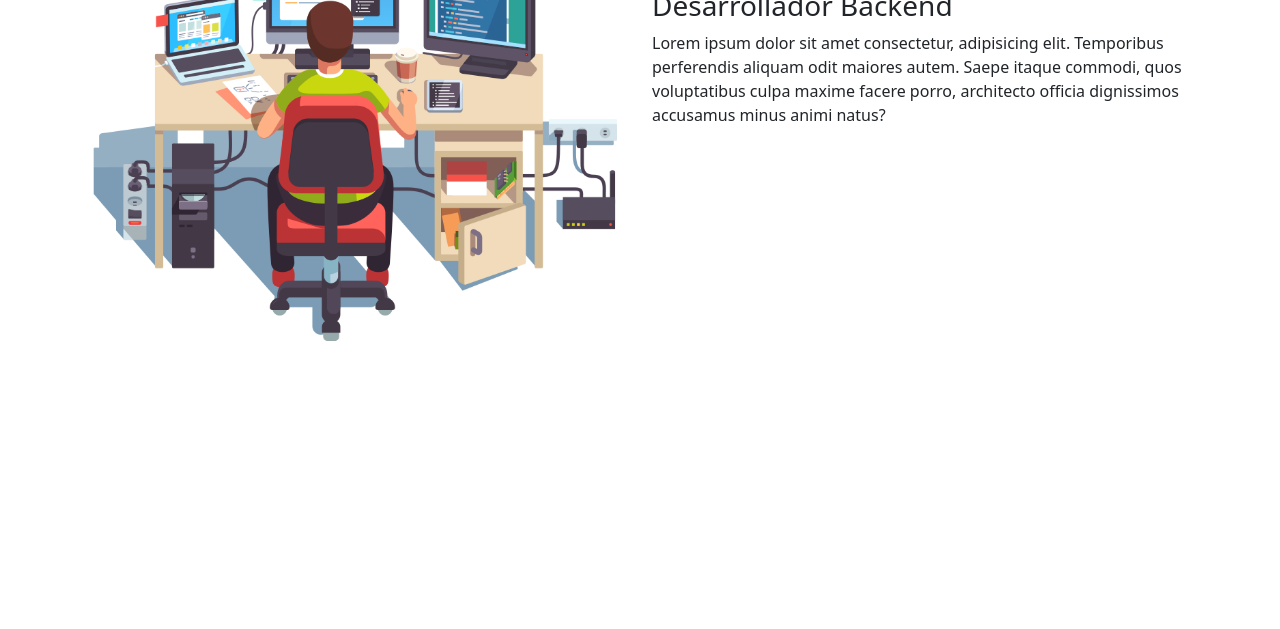
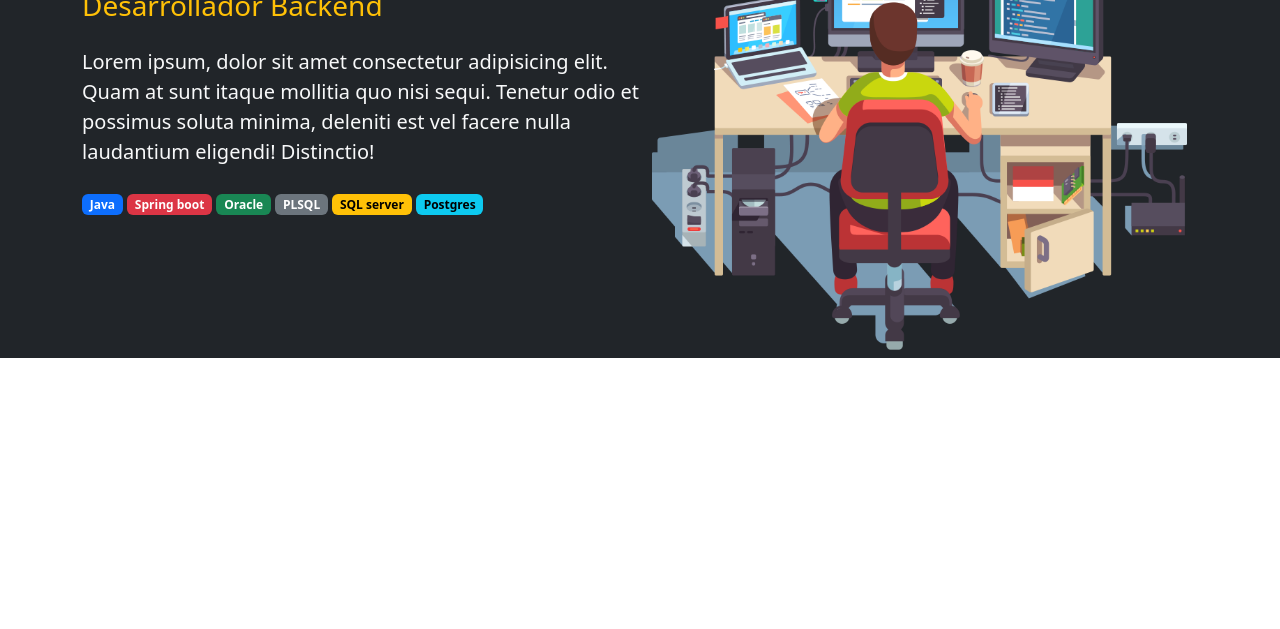
Before and after one commit to EdwarAlexander/EdwarAlexander.github.io, a plain HTML site: page index.html in a window 1280 px wide. Shown: the part 171-800 px from the top of the page. Drawn offline with nearby package versions, Linux system fonts and the light colour scheme.

Commit message:
chore: mejorando seccion inicio

```diff
--- a/index.html
+++ b/index.html
@@ -1,5 +1,5 @@
 <!doctype html>
-<html lang="en">
+<html lang="es">
   <head>
     <meta charset="utf-8">
     <meta name="viewport" content="width=device-width, initial-scale=1">
@@ -40,18 +40,22 @@
           </div>
         </div>
     </nav>
-    <section id="inicio">
-        <div class="container my-5">
-            <div class="row align-item-center">
-                <div class="col-12 col-lg-6">
-                    <img src="/img/perfil.png" alt="" class="img-fluid">
-                </div>
-                <div class="col-12 col-lg-6">
-                    <h1>Edwar Moran Rosillo</h1>
-                    <h3>Desarrollador Backend</h3>
-                    <p>Lorem ipsum dolor sit amet consectetur, adipisicing elit. Temporibus perferendis aliquam odit maiores autem. Saepe itaque commodi, quos voluptatibus culpa maxime facere porro, architecto officia dignissimos accusamus minus animi natus?</p>
-                </div>
+    <section id="inicio" class="bg-dark text-light p-5 p-lg-0 pt-lg-5 text-center text-sm-start">
+        <div class="container">
+          <div class="d-sm-flex align-item-center justify-content-between">
+            <div>
+              <h1><span class="">Edwar Moran </span></h1>
+              <h3><span class="text-warning">Desarrollador Backend</span></h3>
+              <p class="lead my-4">Lorem ipsum, dolor sit amet consectetur adipisicing elit. Quam at sunt itaque mollitia quo nisi sequi. Tenetur odio et possimus soluta minima, deleniti est vel facere nulla laudantium eligendi! Distinctio!</p>
+              <span class="badge text-bg-primary">Java</span>
+              <span class="badge text-bg-danger">Spring boot</span>
+              <span class="badge text-bg-success">Oracle</span>
+              <span class="badge text-bg-secondary">PLSQL</span>
+              <span class="badge text-bg-warning">SQL server</span>
+              <span class="badge text-bg-info">Postgres</span>
             </div>
+            <img src="/img/perfil.png" alt="" class="img-fluid w-50 d-none d-sm-block">
+          </div>
         </div>
     </section>
     <script src="https://cdn.jsdelivr.net/npm/bootstrap@5.3.0/dist/js/bootstrap.bundle.min.js" integrity="sha384-geWF76RCwLtnZ8qwWowPQNguL3RmwHVBC9FhGdlKrxdiJJigb/j/68SIy3Te4Bkz" crossorigin="anonymous"></script>
```
